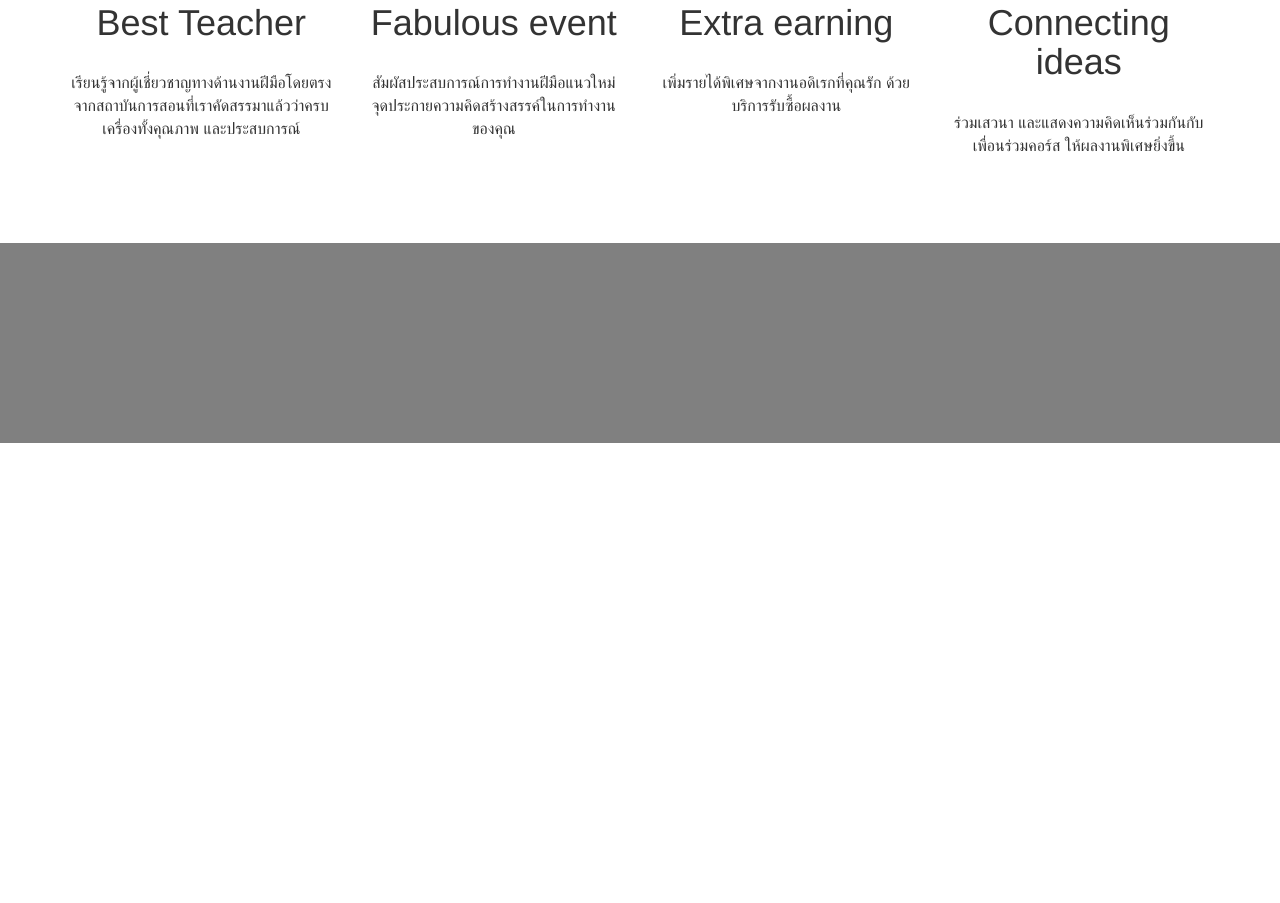
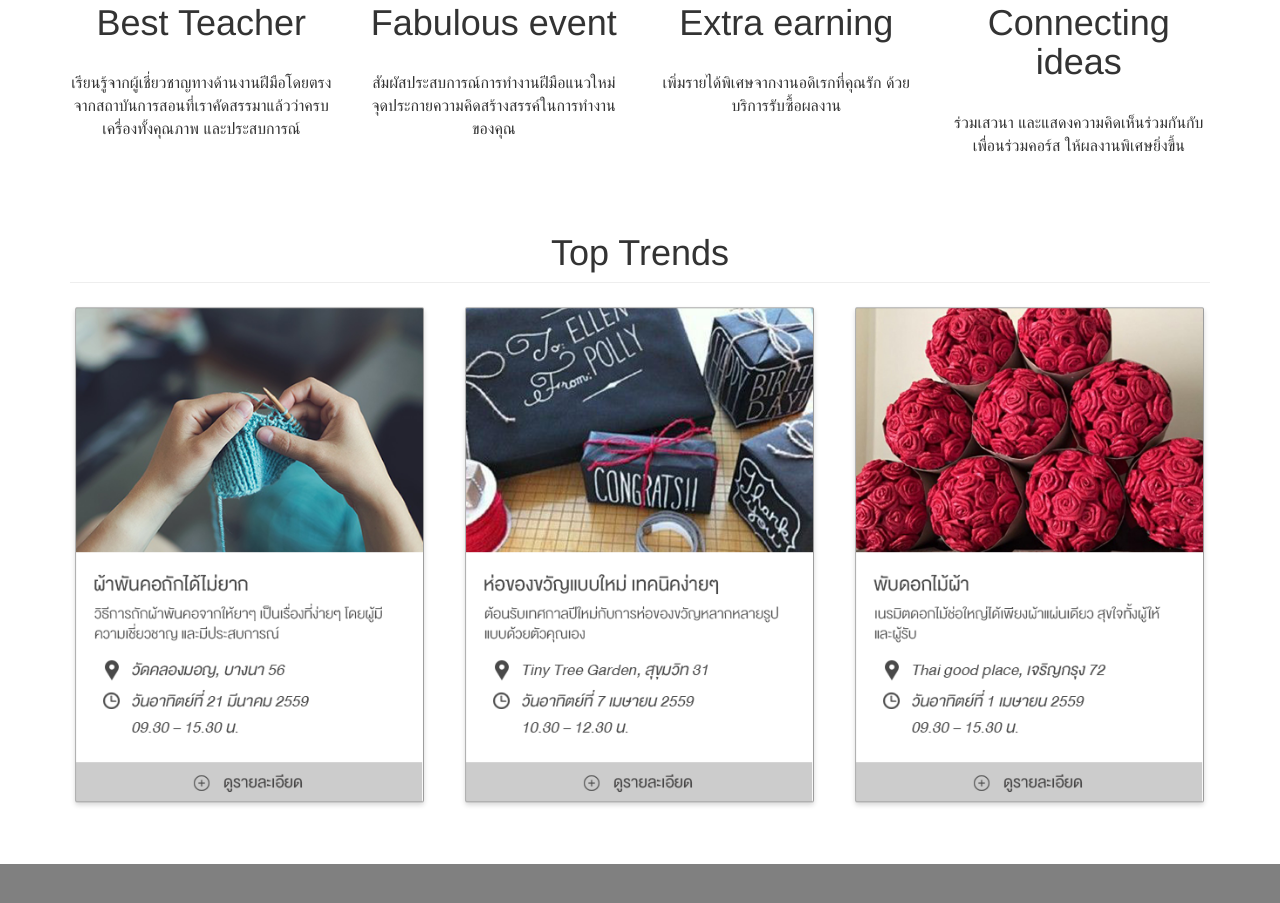
Before and after one commit to LNWPOR/alltrain, a plain HTML site: page web/index.html in a window 1280 px wide. Shown: the part 857-1760 px from the top of the page. Before the commit the page ends 1300 px from the top, so only its background shows below. Drawn offline with nearby package versions, Linux system fonts and the light colour scheme.

Commit message:
commit mockup

```diff
--- a/web/css/main.css
+++ b/web/css/main.css
@@ -178,3 +178,7 @@ body {
 	padding: 0px;
 	margin-bottom: 30px;
 }
+
+.top-trend img{
+	width:100%;
+}
--- a/web/index.html
+++ b/web/index.html
@@ -72,11 +72,22 @@
 	    </div>
 
 
+	  	<div class="page-header"><h1><center>Top Trends</center></h1></div>
+
+
+	  	<div class="row top-trend">
+	  		<div class="col-md-4"><img src="img/course06.png" alt=""></div>
+	  		<div class="col-md-4"><img src="img/course03.png" alt=""></div>
+	  		<div class="col-md-4"><img src="img/course04.png" alt=""></div>
+	  	</div>
+
+
 
 
 	</div>
 	<footer class="main-footer">
 	    </footer>
+
 
 
 
```
